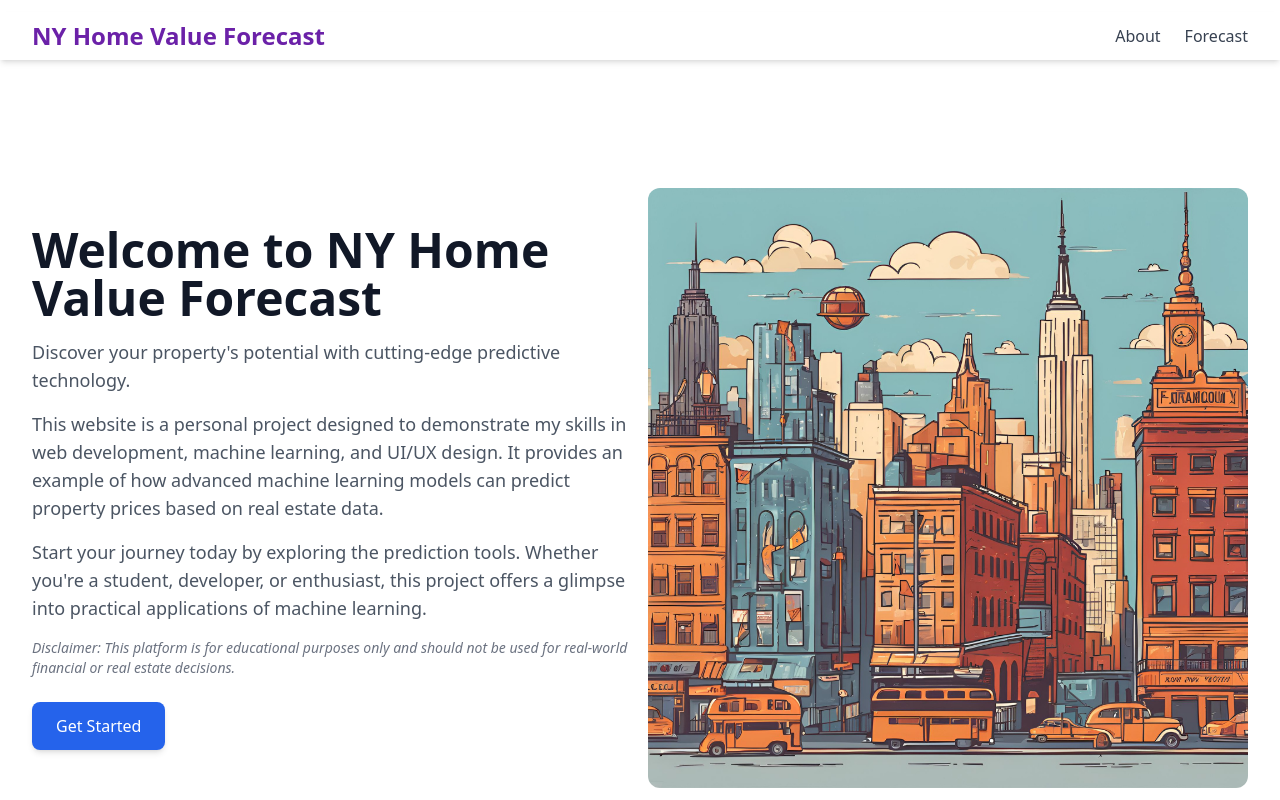
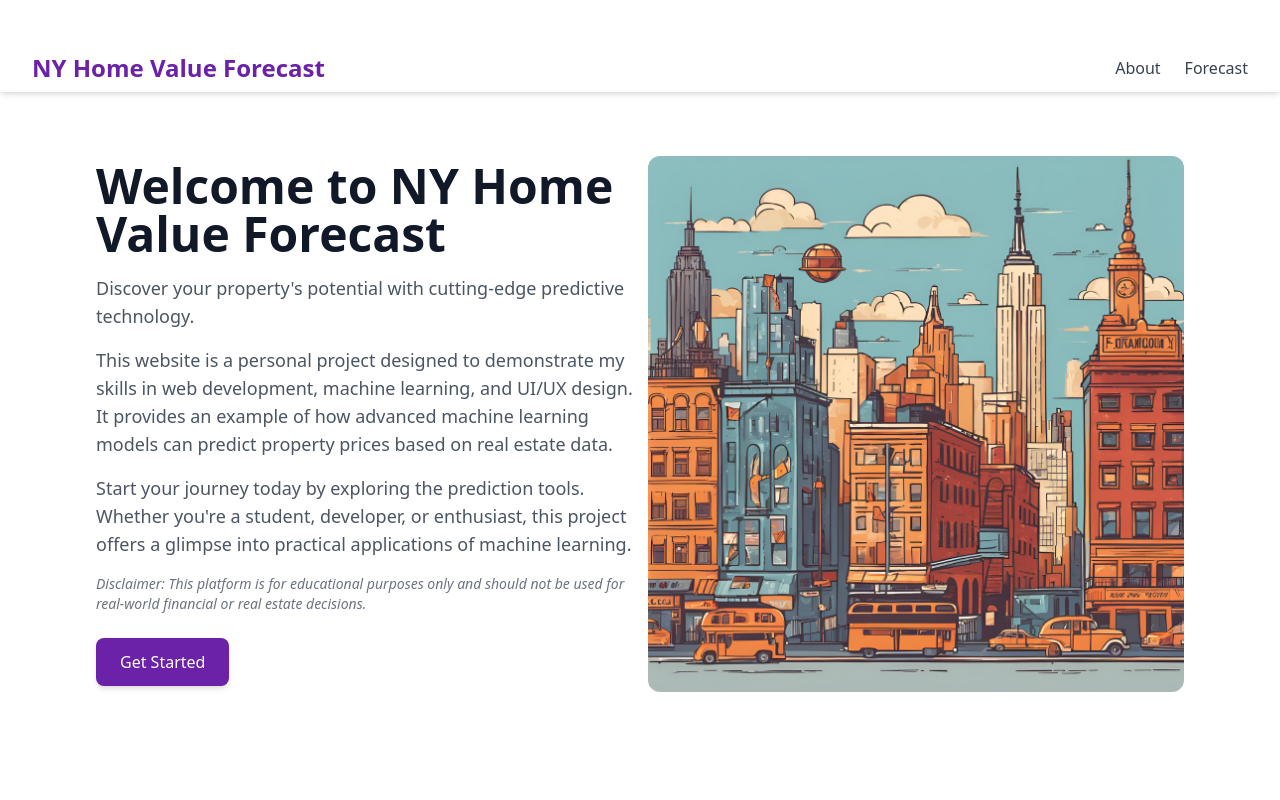
Before and after one commit to Ryuichi-Yamafuji-Lun/New-York-Housing-Price-Prediction, a React (Create React App) app in the folder client/: page / in a window 1280 px wide. Built offline with nearby package versions, Linux system fonts and the light colour scheme.

Commit message:
adjusted the css for padding and button color

```diff
--- a/client/src/components/WelcomePage.jsx
+++ b/client/src/components/WelcomePage.jsx
@@ -3,7 +3,7 @@ import NYImage from '../../../client/src/assets/NewYork.png'
 
 const WelcomePage = () => {
   return (
-    <div className="bg-white min-h-screen flex flex-col justify-center items-center">
+    <div className="min-h-screen flex flex-col justify-center items-center">
       {/* Navbar */}
       <nav className="w-full flex justify-between items-center px-8 py-2 shadow-md">
         <div className="text-2xl font-bold text-purple-800">NY Home Value Forecast</div>
@@ -18,7 +18,7 @@ const WelcomePage = () => {
       </nav>
 
       {/* Welcome Section */}
-      <div className="flex flex-col-reverse md:flex-row items-center mt-16 md:mt-32 px-8">
+      <div className="flex flex-col-reverse md:flex-row items-center m-16 md:m-16 px-8">
         {/* Text Content */}
         <div className="md:w-1/2 text-center md:text-left">
           <h1 className="text-4xl md:text-5xl font-bold text-gray-900">
@@ -36,7 +36,7 @@ const WelcomePage = () => {
           <p className="text-gray-500 mt-4 text-sm italic">
             Disclaimer: This platform is for educational purposes only and should not be used for real-world financial or real estate decisions.
           </p>
-          <button className="bg-blue-600 text-white px-6 py-3 rounded-lg shadow-md hover:bg-blue-500 mt-6">
+          <button className="bg-purple-800 text-white px-6 py-3 rounded-lg shadow-md hover:bg-purple-600 mt-6">
             Get Started
           </button>
         </div>
--- a/client/src/index.css
+++ b/client/src/index.css
@@ -3,3 +3,7 @@
 @tailwind components;
 
 @tailwind utilities;
+
+body {
+    @apply bg-background-main
+}
--- a/client/tailwind.config.js
+++ b/client/tailwind.config.js
@@ -4,7 +4,12 @@ module.exports = {
     "./src/**/*.{js,jsx,ts,tsx}",
   ],
   theme: {
-    extend: {},
+    extend: {
+      colors:{
+        'background-main': '#FFFFFF',
+
+      }
+    },
   },
   plugins: [],
 }
```
